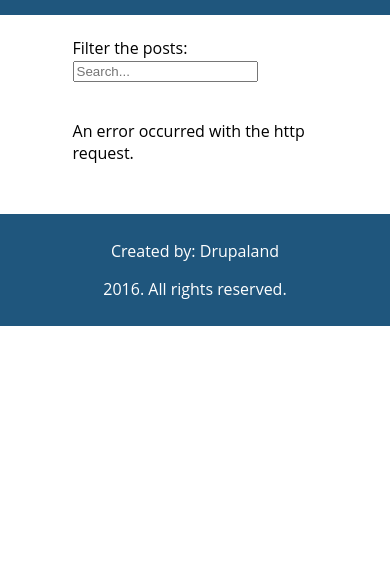
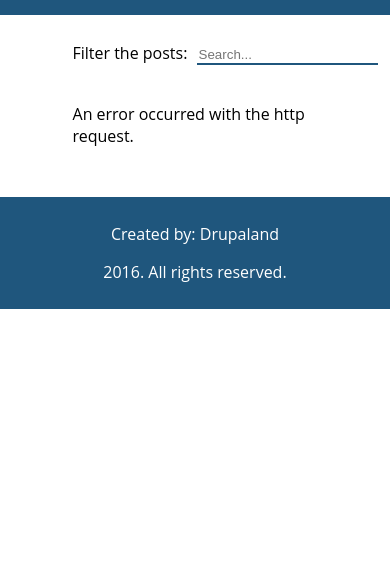
Before and after one commit to Vagelis-Prokopiou/peribiblicumApp, a website: page www/index.html in a window 390 px wide. Shown: the part 259-844 px from the top of the page. Drawn offline with Linux system fonts and the light colour scheme; some packages are replaced by stand-ins of ours; no server answers.

Commit message:
All good so far.

```diff
--- a/www/controllers/mainCtrl.js
+++ b/www/controllers/mainCtrl.js
@@ -28,6 +28,7 @@ var app = angular.module('MyApp', [])
             });
 
             // See: http://stackoverflow.com/questions/14888822/parse-html-inside-ng-bind-using-angularjs
+            // It can also be used as an app.filter
             $scope.toTrustedHTML = function (html) {
                 return $sce.trustAsHtml(html);
             };
--- a/www/index.html
+++ b/www/index.html
@@ -36,7 +36,12 @@
         </div>
         <br>
         <div ng-show="!loading">
-            Filter the posts: <input type="text" ng-model="search" placeholder="Search...">
+            <div style="display: inline-block; max-width: 60%">
+                Filter the posts:
+            </div>
+            <div style="display: inline-block; max-width: 40%">
+                <input type="text" ng-model="search" placeholder="Search...">
+            </div>
         </div>
         <br>
         <div class="main-content" ng-repeat="post in posts  | filter:search">
@@ -51,6 +56,6 @@
     <p>Created by: <a href="http://drupaland.eu/">Drupaland</a></p>
     <p>{{date}}. All rights reserved.</p>
 </footer>
-<!--<script type="text/javascript" src="js/cordova.js"></script>-->
+<script type="text/javascript" src="js/cordova.js"></script>
 </body>
 </html>
--- a/www/sass/index.scss
+++ b/www/sass/index.scss
@@ -39,6 +39,20 @@ a {
     background-color: $blue;
     color: $white;
   }
+}
+
+input[type="text"] {
+  padding-top: 10px;
+  margin-left: 5px;
+  padding-left: 2px;
+  border: none;
+  border-bottom: solid 2px $blue;
+  transition: border 0.3s;
+}
+
+input[type="text"].focus {
+  background: none;
+  border-bottom: solid 2px #969696;
 }
 
 .container {
```
Also changed, not shown: www/css/index.css.
